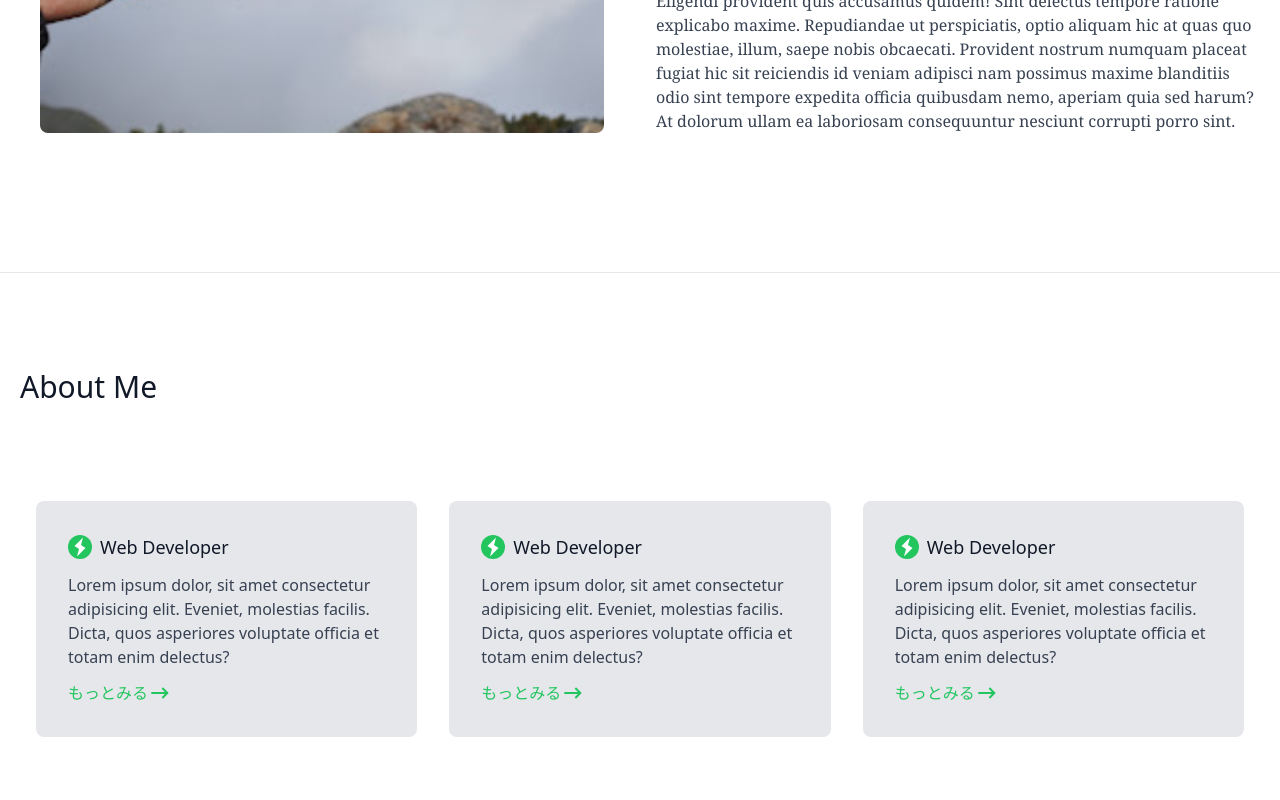
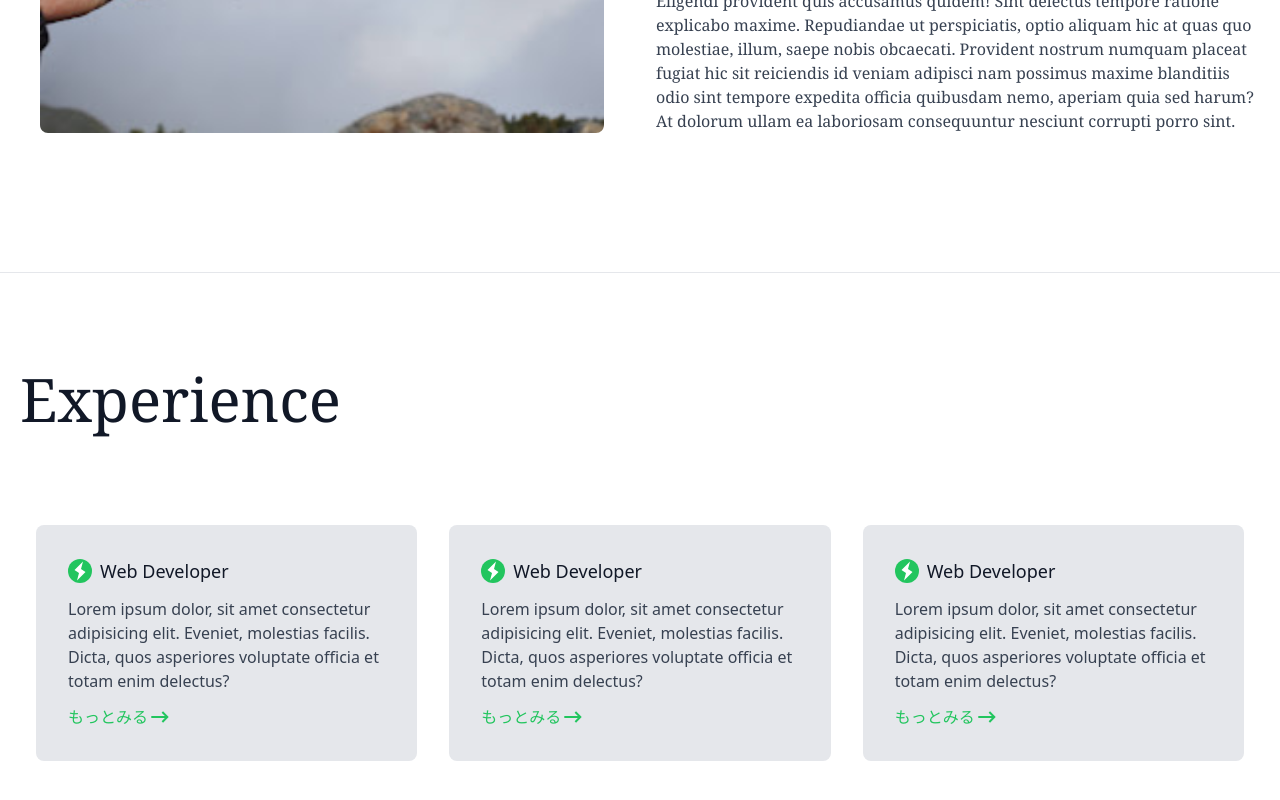
Before and after one commit to ingk-18/portfolio-v2, a React (Vite) app: page / in a window 1280 px wide. Shown: the part 1397-2197 px from the top of the page. Built offline with nearby package versions, Linux system fonts and the light colour scheme.

Commit message:
experience追加

```diff
--- a/src/App.jsx
+++ b/src/App.jsx
@@ -101,8 +101,8 @@ function App() {
         <div className="container px-5 py-24 mx-auto">
           {/* About Me */}
           <div className="mb-20">
-            <h1 className="text-2xl sm:text-3xl mb-2 text-gray-900">
-              About Me
+            <h1 className="mb-2 text-gray-900 font-serif text-3xl sm:text-6xl">
+              Experience
             </h1>
           </div>
           {/* カードのdivタグ */}
```
